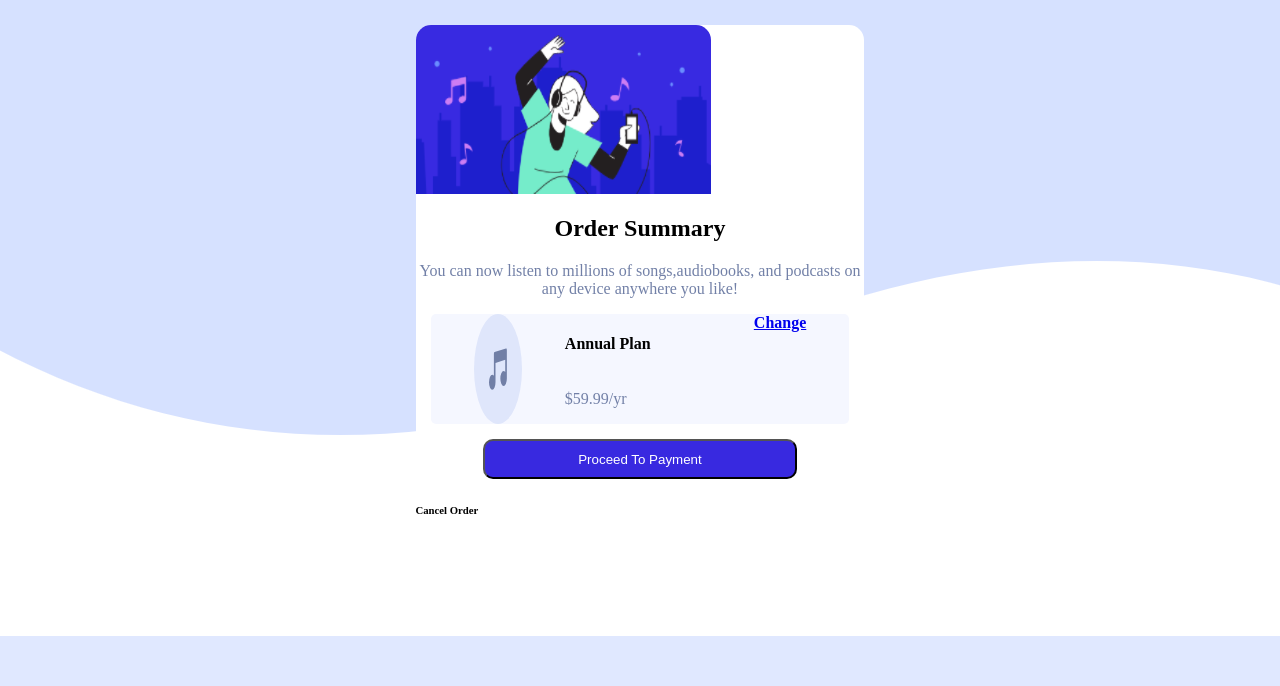
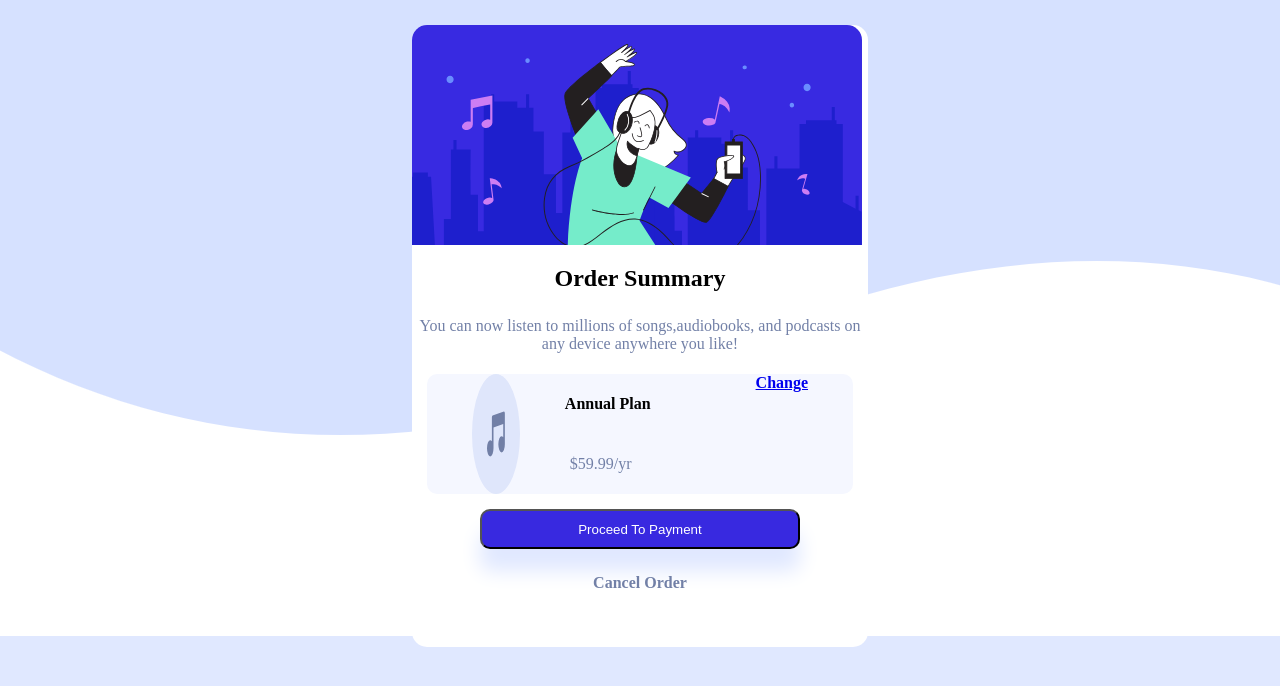
Before and after one commit to chimmydee/Group-92, a plain HTML site: page index.html in a window 1280 px wide. Drawn offline with Linux system fonts and the light colour scheme.

Commit message:
editing some styles

```diff
--- a/index.html
+++ b/index.html
@@ -10,15 +10,15 @@
 <body>
     <div class="container">
         <div class="i">
-            <img class="outer"   src="im.png" >
+            <img class="outer"   src="./illustration-hero.svg" >
                 <div class="ap">
-                     <h2 class="t">Order Summary</h2>
+                    <h2 class="t">Order Summary</h2>
                     <p>You can now listen to millions of songs,audiobooks,
                         and podcasts on any device anywhere you like!
                     </p>
                 </div>
 
-                <div class="ad">
+                <div class="ad flex">
                     <img src="./icon-music.svg"/>
                     <div class="plan3">
                         <h4>Annual Plan</h4>
@@ -27,10 +27,10 @@
                     <a  class ="change" href="#">Change</a>
 
                 </div>
-                <div class="a b">
+                <div class="ab">
                         <!-- <div class="proceed"><strong>Proceed To Payment</strong></div>  -->
                         <button class="proceed">Proceed To Payment</button>
-                        <h6>Cancel Order</h6>
+                        <a class= "btn" href="#">Cancel Order</a>
                 </div>
         </div>
     </div>
--- a/style.css
+++ b/style.css
@@ -13,6 +13,7 @@ body{
     justify-content: center;
     margin: 0;
     padding: 0;
+    font-family: "Red Hat Display";
 }
 .container{
     padding-bottom: 5px;
@@ -36,21 +37,16 @@ img{
     border-radius: 15px 15px 0 0;
 }
 
-.outer{
+/* .outer{
     max-width: 100%;
     display: inline-flexbox;
     border-radius: 15px 15px 0 0;
-}
-
-.ap{
-    text-align: center;
-    font-size: 16px;
-    margin-bottom: 15px;
-}
+} */
 
 p{
     color: hsl(224, 23%, 55%);
     font-weight: 500;
+    padding: 5px;
 }
 /* .a{
 font-family: Arial, Helvetica, sans-serif ;
@@ -74,7 +70,7 @@ padding-top: 0;
     padding-top: 20px;
 } */
 
-.proceed
+button
 {
     background-color: hsl(245, 75%, 52%);
     width:70%;
@@ -84,8 +80,17 @@ padding-top: 0;
     display:grid;
     place-items: center;
     color: white;
-    box-shadow: 10px;
+    box-shadow: 0px 22px 20px hsl(225, 100%, 94%);
 }
+button:hover{
+    color: hsl(225, 100%, 94%);
+    background-color: hsl(224, 39%, 50%);
+}
+.change:hover{
+    text-decoration: none;
+    opacity: 0.7;
+}
+
 /* .z{
     margin-top: 10px;
     border-radius: 10px 10px 0 0;
@@ -101,13 +106,22 @@ padding-top: 0;
     padding-top: 15px;
 } */
 
-.ad {
+.ap {
+    text-align: center;
+    font-size: 16px;
+    margin-bottom: 15px;
+}
+.ad{
+    border-radius: 10px;
+    background-color: hsl(225, 100%, 98%);
+    margin: 15px;
+    padding: 0;
+}
+.flex{
     display: flex;
     justify-content: space-evenly;
-    border-radius: 5px;
-    background-color: hsl(225, 100%, 98%);
-    margin: 15px;
 }
+
 .plan3{
     display: flex;
     flex-direction: column;
@@ -117,6 +131,33 @@ padding-top: 0;
     padding-left: 30px;
     font-weight: 700;
 }
+.btn{
+    cursor: pointer;
+    text-decoration: none;
+    font-weight: 700;
+    padding:  5px;
+    color: hsl(224, 23%, 55%);
+    display: flex;
+    justify-content: center;
+    font-weight: bold;
+    padding: 25px 0 40px 0;
+}
+
+.btn:hover{
+    color: rgb(5, 6, 10);
+}
+/* media queries for different kind of screens
+This shows how the content appears on different devices */
+
+@media screen and (min-width:375px){
+    .card {
+        display: flex;
+        flex-direction: column;
+        justify-content: center;
+        width: 30%;
+        padding-bottom: 5px;
+      }
+    }
 
 
 /** {
```
Also changed, not shown: illustration-hero.svg (added).
